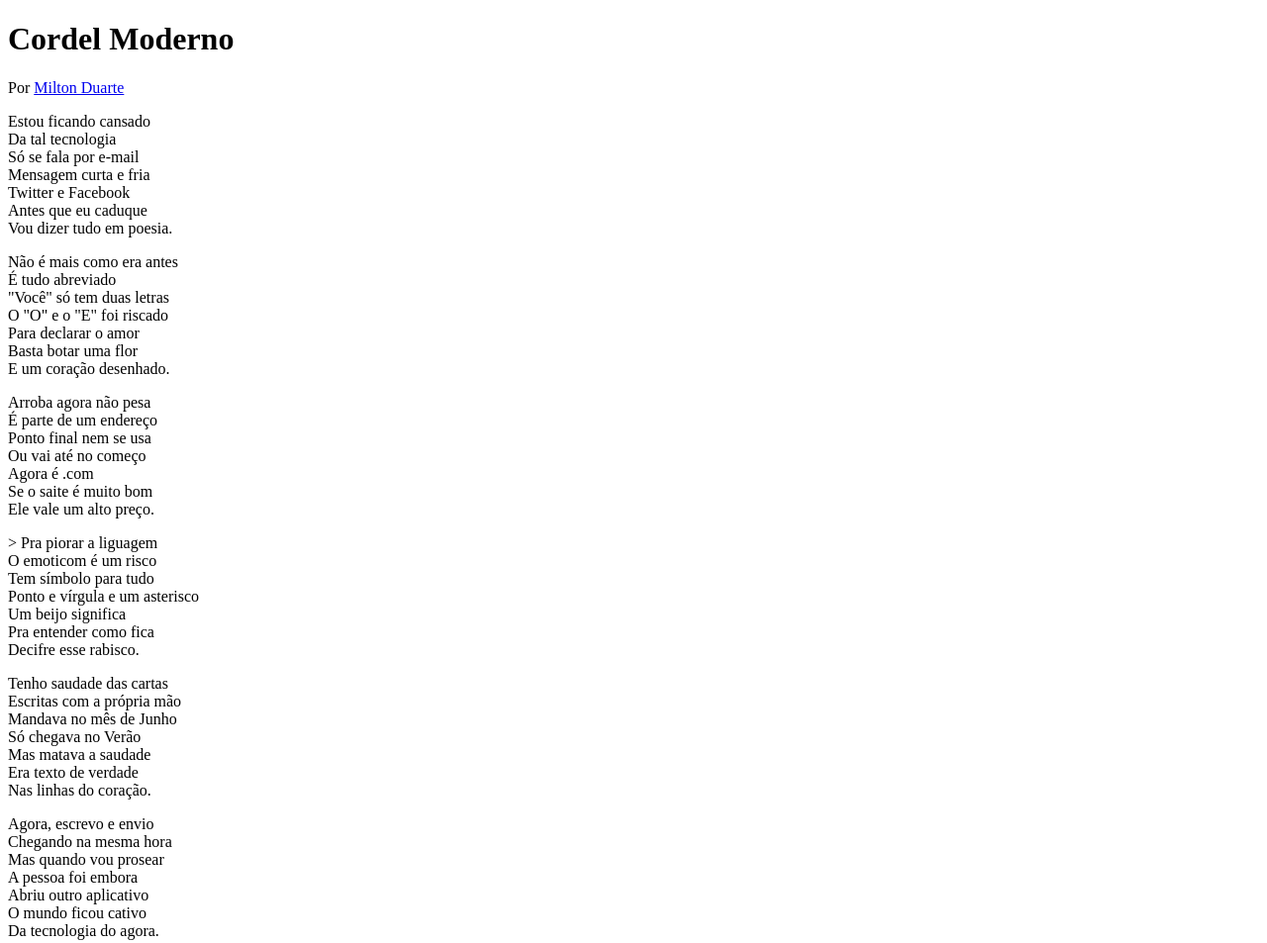
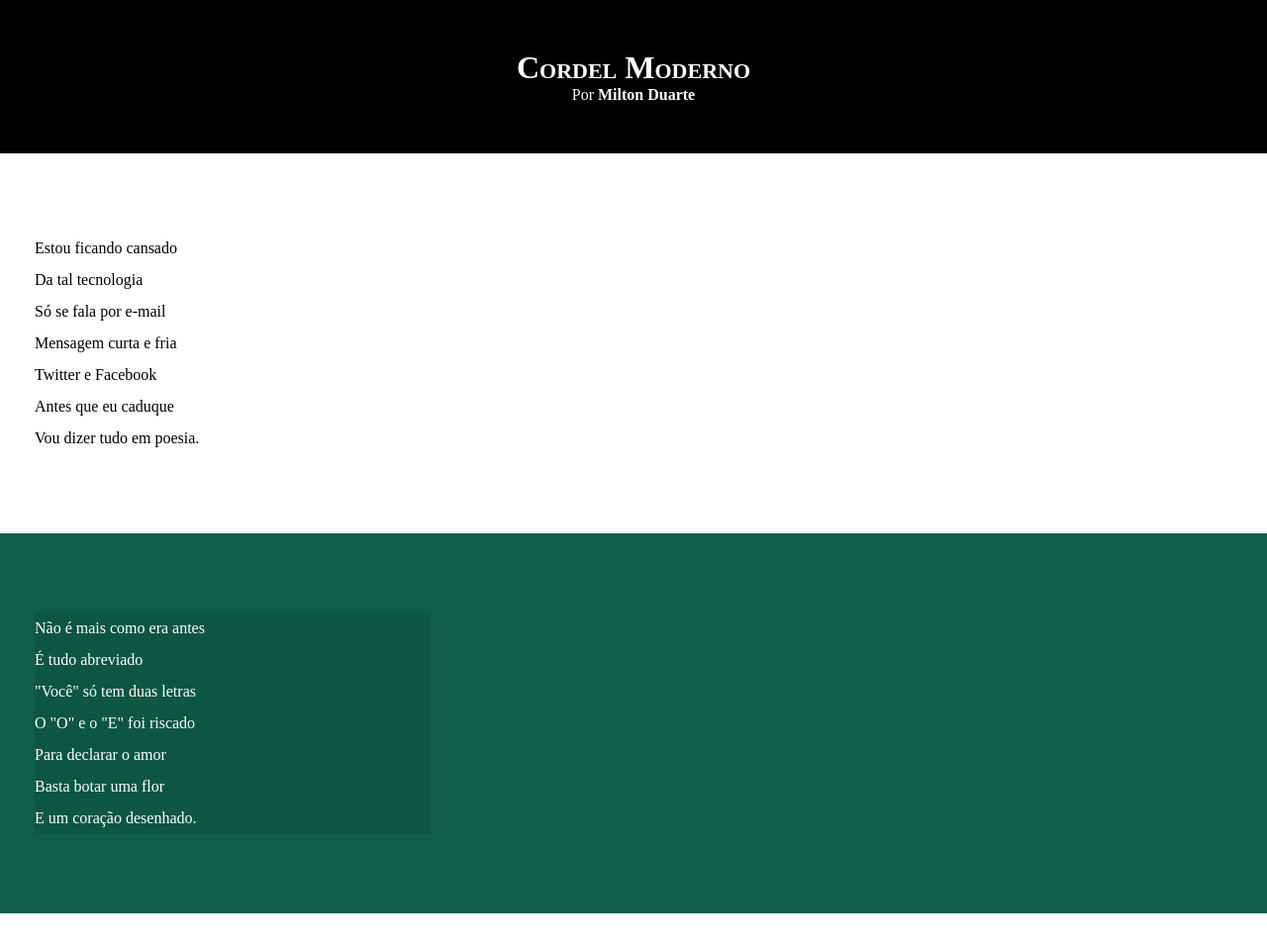
Before and after one commit to ivanferreira1/html-css, a plain HTML site: page desafios/desafio012/index.html in a window 1280 px wide. Shown: the top 953 px of the page at 99% size. Drawn offline with Linux system fonts and the light colour scheme.

Commit message:
atualizei estilos dos texto e blocos

```diff
--- a/desafios/desafio012/estilo/style.css
+++ b/desafios/desafio012/estilo/style.css
@@ -1 +1,66 @@
 @charset "UTF-8";
+
+* {
+    margin: 0px;
+    padding: 0px;
+}
+
+html, body {
+    min-height: 100vh;
+    background-color: darkgray;
+}
+
+header {
+    background-color: black;
+    color: white;
+    text-align: center;
+}
+
+header > h1 {
+    padding-top: 50px;
+    font-variant: small-caps;
+}
+
+header > p {
+    padding-bottom: 50px;
+}
+
+header a, footer a {
+    color: white;
+    text-decoration: none;
+    font-weight: bolder;
+}
+
+header a:hover, footer a:hover {
+    text-decoration: underline
+}
+
+section {
+    padding-top: 10vh;
+    padding-bottom: 10vh;
+    line-height: 2em;
+    padding-left: 35px;
+}
+
+section.normal {
+    background-color: white;
+    color: black;
+}
+
+section.imagem{
+    background-color: rgb(14, 94, 72);
+    color: white;
+}
+
+section.imagem > p {
+    background-color:rgba(10, 70, 54, 0.334);
+    width: 400px;
+
+}
+
+footer {
+    background-color: black;
+    color: white;
+    text-align: center;
+    padding:10px;
+}
--- a/desafios/desafio012/index.html
+++ b/desafios/desafio012/index.html
@@ -12,7 +12,7 @@
         <p>Por <a href="https://www.recantodasletras.com.br/poesias/3186743" target="_blank">Milton Duarte</a></p>
     </header>
 
-    <section>
+    <section class="normal">
         <p>
             Estou ficando cansado <br>
             Da tal tecnologia <br>
@@ -24,7 +24,7 @@
         </p>
     </section>
 
-    <section>
+    <section class="imagem">
         <p>
             Não é mais como era antes <br>
             É tudo abreviado <br>
@@ -36,7 +36,7 @@
         </p>
     </section>
 
-    <section>
+    <section class="normal">
         <p>
             Arroba agora não pesa <br>
             É parte de um endereço <br>
@@ -57,7 +57,7 @@
         </p>
     </section>
 
-    <section>
+    <section class="imagem">
         <p>
             Tenho saudade das cartas <br>
             Escritas com a própria mão <br>
@@ -69,7 +69,7 @@
         </p>
     </section>
 
-    <section>
+    <section class=normal>
         <p>
             Agora, escrevo e envio <br>
             Chegando na mesma hora <br>
```
